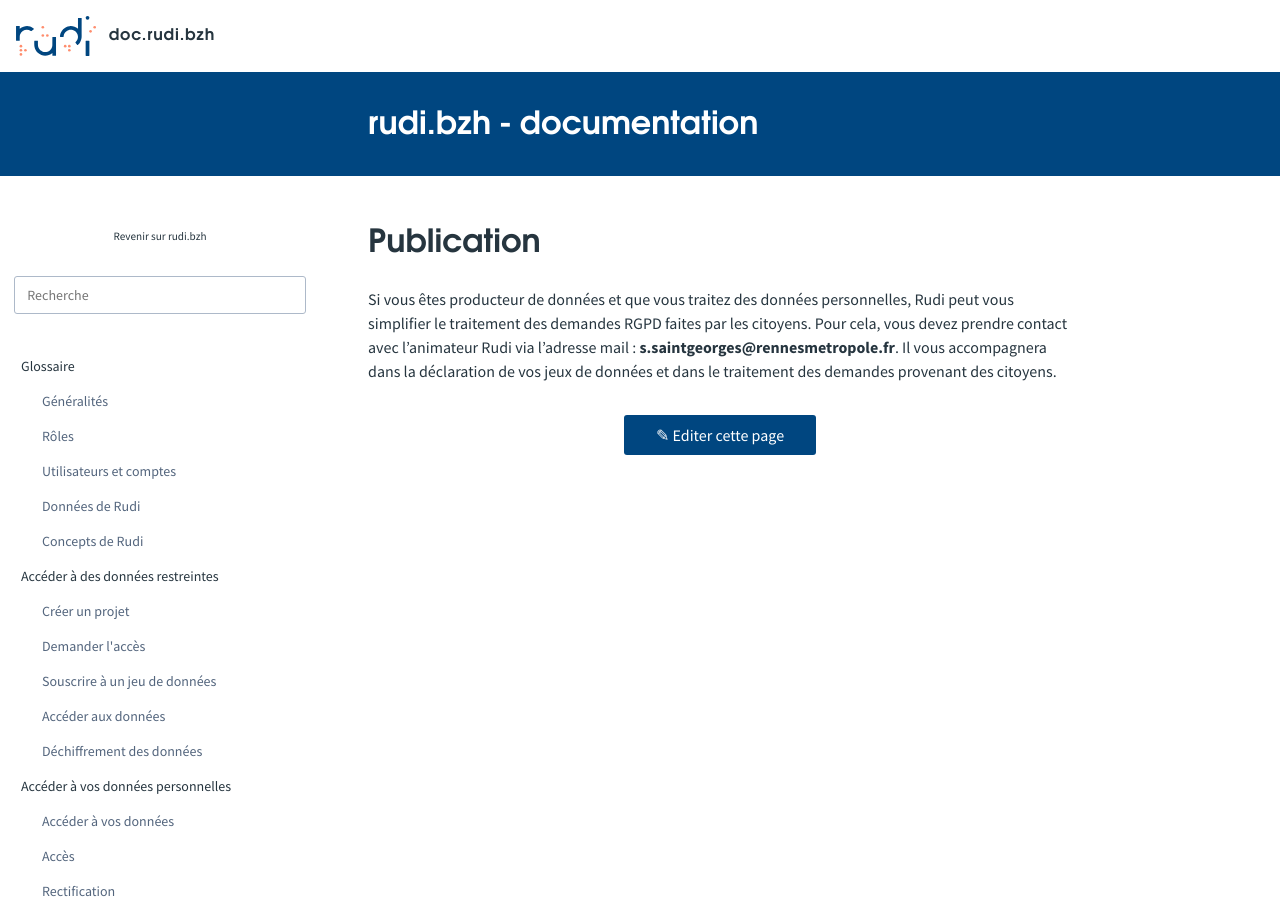
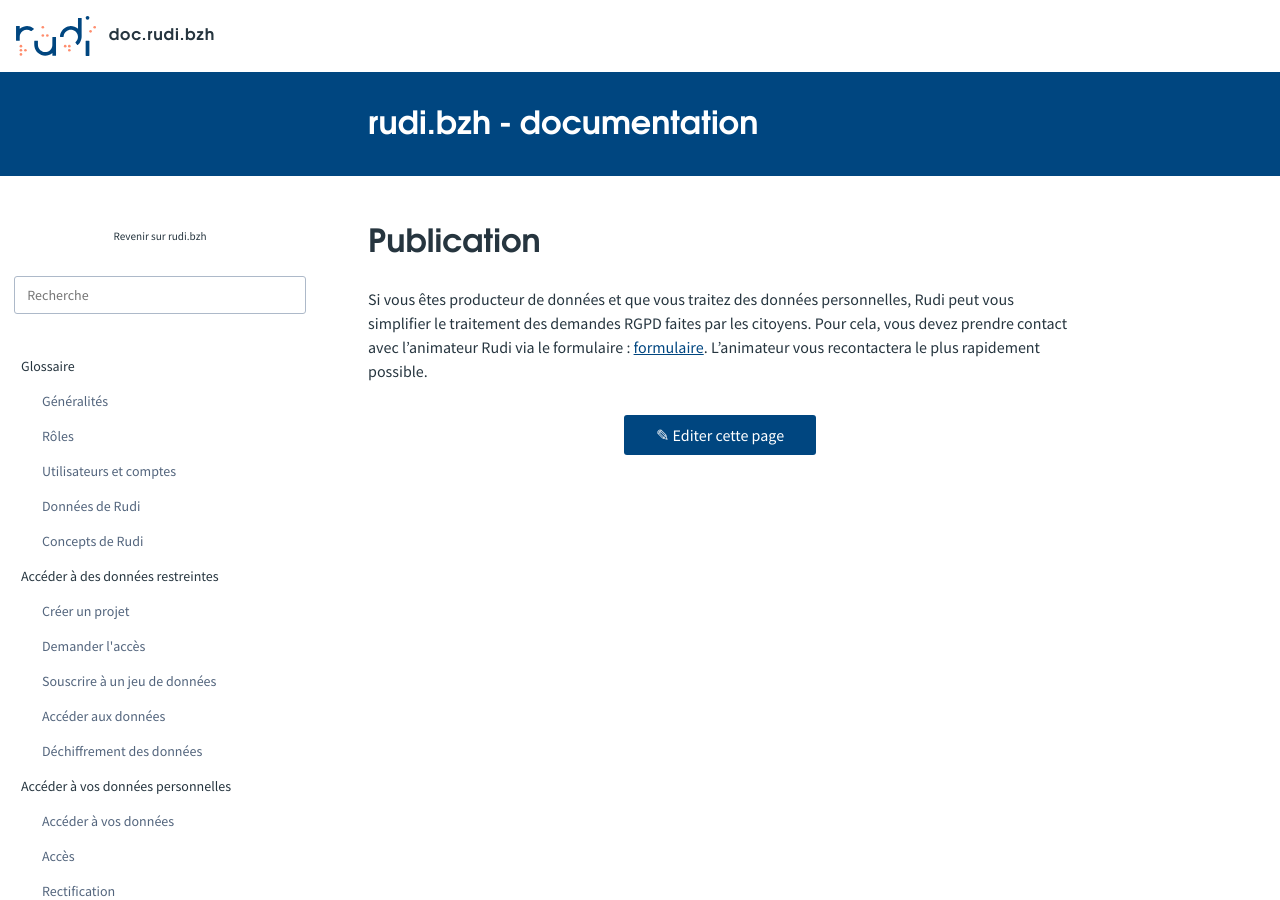
Before and after one commit to sigrennesmetropole/rudi_documentation, a Jekyll site: the page built from articles/_publication/donnee_personnelle.md, in a window 1280 px wide and 900 px high. Built offline with Jekyll 4.4.1, drawn with Linux system fonts in a browser that asks for light colours.

Commit message:
Update donnee_personnelle.md

```diff
--- a/articles/_publication/donnee_personnelle.md
+++ b/articles/_publication/donnee_personnelle.md
@@ -5,5 +5,5 @@ title: Données personnelles
 
 # Publication
 Si vous êtes producteur de données et que vous traitez des données personnelles, Rudi peut vous simplifier le traitement des demandes RGPD faites par les citoyens.
-Pour cela, vous devez prendre contact avec l’animateur Rudi via l’adresse mail : **s.saintgeorges@rennesmetropole.fr**.
-Il vous accompagnera dans la déclaration de vos jeux de données et dans le traitement des demandes provenant des citoyens.
+Pour cela, vous devez prendre contact avec l’animateur Rudi via le formulaire : [formulaire](https://blog.rudi.bzh/portail-beta-contact/).
+L'animateur vous recontactera le plus rapidement possible.
```
